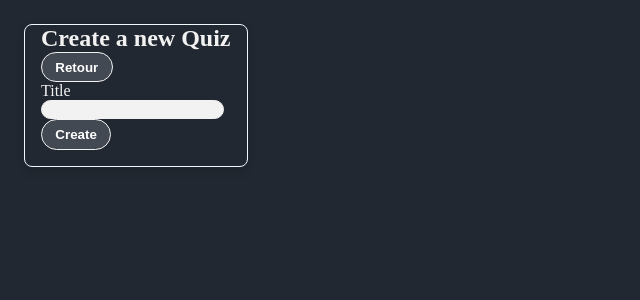
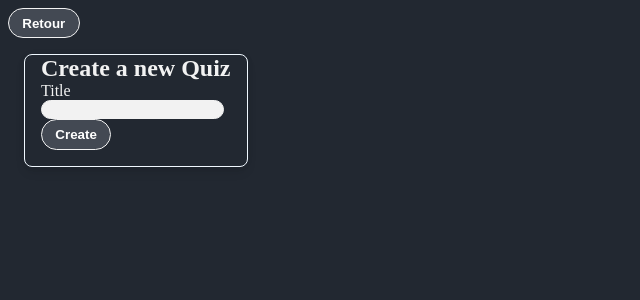
Before and after one commit to 2019-2020-ps6/2022-2023-ps6-les-gourmets, an Angular app in the folder front-end/: page /QuizForm in a window 1280 px wide. Shown: the top 300 px of the page, without its empty margins (0-640 px from the left). Built offline with nearby package versions, Linux system fonts and the light colour scheme.

Commit message:
ajout de scss #32

```diff
--- a/front-end/src/app/Components/Jouer/EndPage/EndPageComponent.component.html
+++ b/front-end/src/app/Components/Jouer/EndPage/EndPageComponent.component.html
@@ -3,7 +3,7 @@
   <h1>Vous avez mis {{minutes}} minutes et {{secondes}} secondes, Bravo !</h1>
   <button [routerLink]="['/GamePageComponent']">Refaire le Quiz</button>
   <button [routerLink]="['/ChoixQuiz']">Choisir un autre quiz</button>
-  <button *ngIf="!StatsOn" (click)="statsOn()">Afficher les bonnes réponses</button>
+  <button *ngIf="!StatsOn" (click)="statsOn()">Afficher les réponses</button>
   <div *ngIf="StatsOn">
       <span>
         <ul>
--- a/front-end/src/app/Components/Questions/ChoixTypeQuestion/ChoixTypeQuestion.component.html
+++ b/front-end/src/app/Components/Questions/ChoixTypeQuestion/ChoixTypeQuestion.component.html
@@ -1,15 +1,11 @@
 <h1> Choisir le type de question</h1>
-
+<span>
     <div class="card">
         <h2>Réponses Texte</h2>
         <button type="submit" class="button-card" (click)="selectType('text')"  [routerLink]="['/QuestionForm']">Select</button>
-
-
     </div>
     <div class="card">
         <h2>Réponses Image</h2>
         <button type="submit" class="button-card" (click)="selectType('image')"  [routerLink]="['/QuestionForm']">Select</button>
-
-
-
     </div>
+</span>
--- a/front-end/src/app/Components/Questions/ChoixTypeQuestion/ChoixTypeQuestion.component.scss
+++ b/front-end/src/app/Components/Questions/ChoixTypeQuestion/ChoixTypeQuestion.component.scss
@@ -8,7 +8,7 @@ div{
   color: #f2f2f2;
 }
 
-h2{
+h1,h2{
   font-size: 1.5em;
   margin: 0;
   text-align: center;
@@ -66,3 +66,12 @@ legend{
   color: #f2f2f2;
   align-items: center;
 }
+
+span{
+
+  display: flex;
+  flex-direction: row;
+  align-items: center;
+  justify-content: center;
+  height: 100%;
+}
--- a/front-end/src/app/Components/Questions/Question/Question.component.scss
+++ b/front-end/src/app/Components/Questions/Question/Question.component.scss
@@ -55,4 +55,9 @@ h3{
 }
 div{
   background-color: #222831;
+  display: flex;
+  flex-direction: column;
+  align-items: center;
+  justify-content: center;
+
 }
--- a/front-end/src/app/Components/Questions/QuestionForm/QuestionForm.component.html
+++ b/front-end/src/app/Components/Questions/QuestionForm/QuestionForm.component.html
@@ -1,5 +1,5 @@
 <div>
-  <button class="cancel" [routerLink]="['/ListeQuestionPage']">Annuler</button>
+  <button class="button-card" [routerLink]="['/ListeQuestionPage']">Annuler</button>
 </div>
 <div class="page">
 <div class="card">
--- a/front-end/src/app/Components/Questions/QuestionForm/QuestionForm.component.ts
+++ b/front-end/src/app/Components/Questions/QuestionForm/QuestionForm.component.ts
@@ -47,7 +47,9 @@ export class QuestionFormComponent implements OnInit {
           value: [this.question.answers[3].value],
           isCorrect: [this.question.answers[3].isCorrect],
         }),
-      ])
+      ]),
+      trueAnswer: 0,
+      falseAnswer: 0
     });
   }
 
--- a/front-end/src/app/Components/Quizs/ListQuestionAdable/ListeQuestionAdable.component.scss
+++ b/front-end/src/app/Components/Quizs/ListQuestionAdable/ListeQuestionAdable.component.scss
@@ -1,4 +1,5 @@
 $grey-background-color: #f2f2f2;
+$white:white;
 
 
 h1{
@@ -17,8 +18,42 @@ h1{
   padding: 2rem;
 }
 
+.button-card {
+  background-color: #4d535dc6;
+  border: solid 1px $white;
+  color:#f2f2f2;
+  font-weight: bold;
+  padding: 0.5em 1em;
+  margin-top: 1rem;
+  border-radius: 4px;
+  transition: background-color 0.3s, color 0.3s;
+}
+
+.button-card:hover {
+  cursor: pointer;
+  background-color: #00ff008a;
+  color: $white;
+}
+
 .Quiz {
   flex-basis: calc(33% - 1rem);
   max-width: calc(33% - 1rem);
 
 }
+
+button{
+  background-color: #4d535dc6;
+  border: solid 1px #F2F2F2;
+  color:#f2f2f2;
+  font-weight: bold;
+  padding: 0.5em 1em;
+  margin-top: 1rem;
+  border-radius: 4px;
+  transition: background-color 0.3s, color 0.3s;
+}
+
+button:hover {
+  cursor: pointer;
+  background-color: #7f858ed1;
+  color: #F2F2F2;
+}
--- a/front-end/src/app/Components/Quizs/QuizEdit/quizEdit.component.html
+++ b/front-end/src/app/Components/Quizs/QuizEdit/quizEdit.component.html
@@ -1,20 +1,19 @@
 <h1>{{currentQuiz.name}}</h1>
 
 <button class="button-card" [routerLink]="['/ListeQuizPage']"(click)="playBackSound()">Retour</button>
-<div >
-    <span>
+    <div class="question">
         <h2> Questions presentes dans le quiz : </h2>
+        <button [routerLink]="['/ListeQuestionAdable']">Ajouter</button>
+    </div>
 
-        <button [routerLink]="['/ListeQuestionAdable']">Ajouter</button>
-
-
+    <div>
+        <br>
+        <span>
             <div *ngFor="let question of currentQuiz.questions">
-                 <app-Question [question]="question" (deleteQuestion)="deleteQuestionForQuiz($event)"></app-Question>
+                <app-Question [question]="question" (deleteQuestion)="deleteQuestionForQuiz($event)"></app-Question>
             </div>
             <div *ngFor="let question of currentQuiz.easyQuestions">
                 <app-Question [question]="question" (deleteQuestion)="deleteQuestionForQuiz($event)"></app-Question>
-           </div>
-
-    </span>
-
-</div>
+            </div>
+        </span>
+    </div>
--- a/front-end/src/app/Components/Quizs/QuizEdit/quizEdit.component.scss
+++ b/front-end/src/app/Components/Quizs/QuizEdit/quizEdit.component.scss
@@ -0,0 +1,73 @@
+$white: white;
+
+h1,h2{
+    color: #fff;
+    margin-top: 30px;
+    text-align: center;
+}
+
+div{
+    display: flex;
+    flex-direction: row;
+
+    align-items: center;
+    justify-content: center;
+    height: 100%;
+    width: vw;
+
+}
+
+span{
+    display: flex;
+    flex-direction: row;
+    align-items: center;
+    flex-flow: wrap;
+    justify-content: center;
+    background-color: #222831;
+    height: 100%;
+}
+
+.question{
+    display: flex;
+    flex-direction: column;
+    flex-flow: wrap;
+    align-items: center;
+    justify-content: center;
+    height: 100%;
+    width: vw;
+
+}
+
+.button-card {
+    background-color: #4d535dc6;
+    border: solid 1px $white;
+    color:#f2f2f2;
+    font-weight: bold;
+    padding: 0.5em 1em;
+    margin-top: 1rem;
+    border-radius: 4px;
+    transition: background-color 0.3s, color 0.3s;
+  }
+
+  .button-card:hover {
+    cursor: pointer;
+    background-color: #00ff008a;
+    color: $white;
+  }
+
+  button{
+    background-color: #4d535dc6;
+    border: solid 1px #F2F2F2;
+    color:#f2f2f2;
+    font-weight: bold;
+    padding: 0.5em 1em;
+    margin-top: 1rem;
+    border-radius: 4px;
+    transition: background-color 0.3s, color 0.3s;
+}
+
+button:hover {
+    cursor: pointer;
+    background-color: #7f858ed1;
+    color: #F2F2F2;
+}
--- a/front-end/src/app/Components/Quizs/QuizForm/QuizForm.component.html
+++ b/front-end/src/app/Components/Quizs/QuizForm/QuizForm.component.html
@@ -1,6 +1,7 @@
+<button class="button-card" [routerLink]="['/ListeQuizPage']"(click)="playBackSound()">Retour</button>
+<br>
 <div class="card">
   <h2>Create a new Quiz</h2>
-  <button class="button-card" [routerLink]="['/ListeQuizPage']"(click)="playBackSound()">Retour</button>
   <form class="quiz-form" [formGroup]="quizForm">
     <label for="title">
       Title <br>
--- a/front-end/src/app/Components/Users/ListQuizAdable/ListeQuizAdable.component.scss
+++ b/front-end/src/app/Components/Users/ListQuizAdable/ListeQuizAdable.component.scss
@@ -1,4 +1,5 @@
 $grey-background-color: #f2f2f2;
+$white: white;
 
 
 h1{
@@ -39,3 +40,20 @@ button:hover {
   background-color: #7f858ed1;
   color: #F2F2F2;
 }
+
+.button-card {
+  background-color: #4d535dc6;
+  border: solid 1px $white;
+  color:#f2f2f2;
+  font-weight: bold;
+  padding: 0.5em 1em;
+  margin-top: 1rem;
+  border-radius: 4px;
+  transition: background-color 0.3s, color 0.3s;
+}
+
+.button-card:hover {
+  cursor: pointer;
+  background-color: #00ff008a;
+  color: $white;
+}
--- a/front-end/src/app/Components/Users/UserProfilePage/UserProfilePage.component.html
+++ b/front-end/src/app/Components/Users/UserProfilePage/UserProfilePage.component.html
@@ -1,4 +1,4 @@
-<h1>Page de l'utilsateur</h1>
+<h1>Page de l'utilisateur</h1>
 <div>
   <button [routerLink]="['/ListeUserPage']"(click)="playBackSound()">Retour</button>
   <button [routerLink]="['/UserStatsPage']"(click)="switchPage()">Stats</button>
```
Lines whose indentation alone changed are shown as unchanged.
